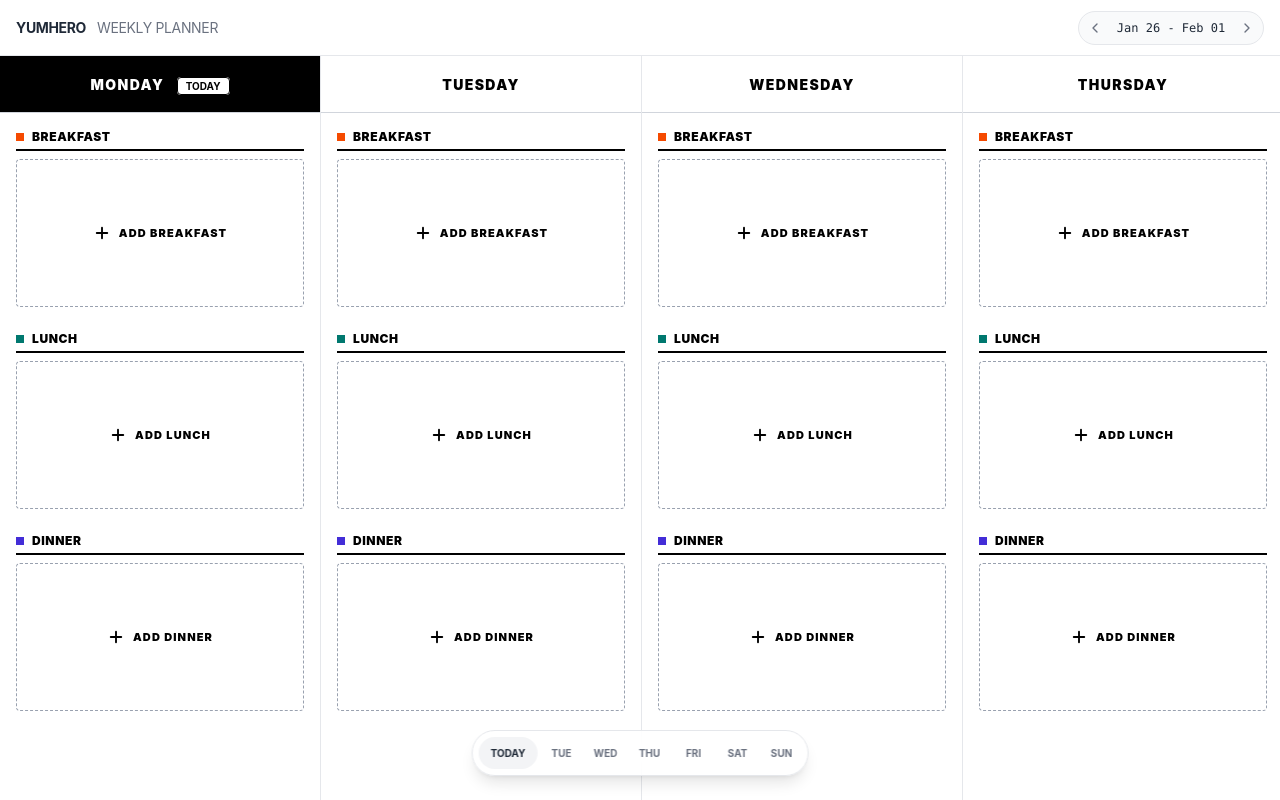
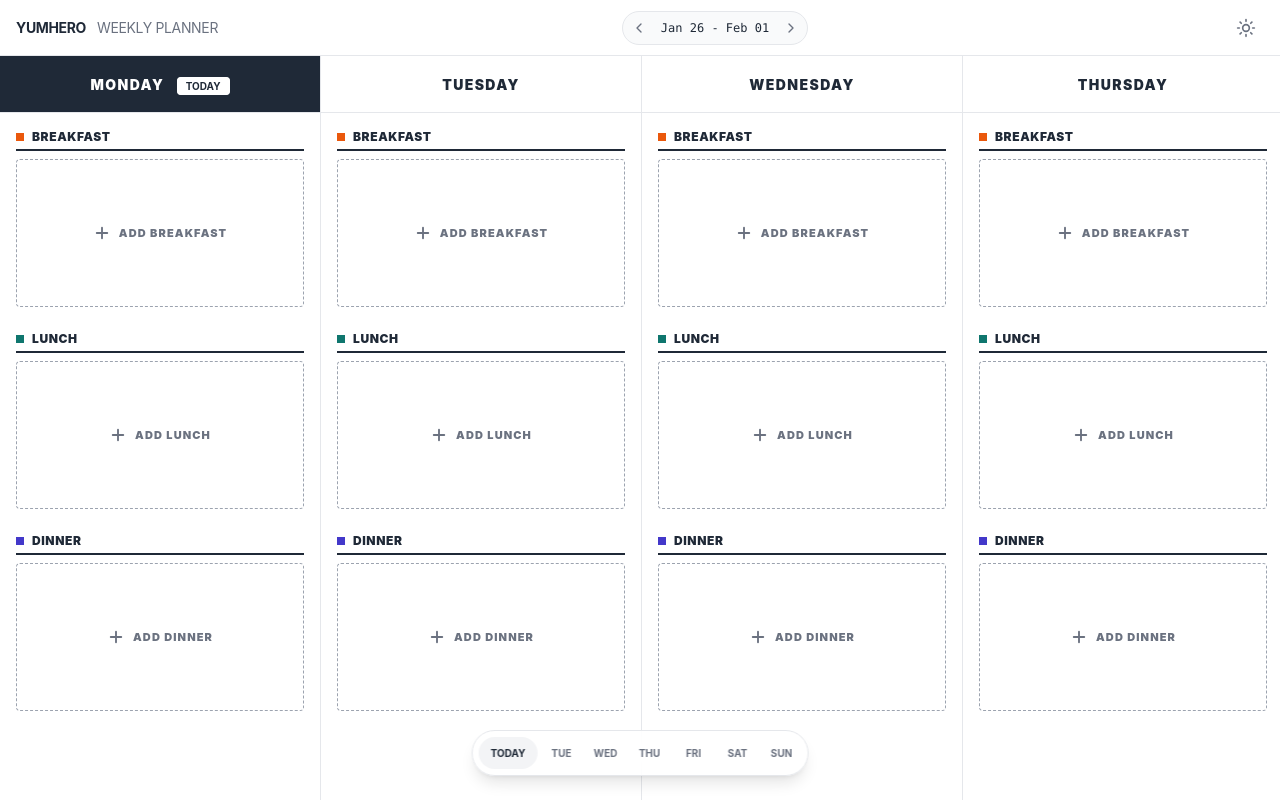
Before and after one commit to binhtran93/yumhero, a SvelteKit app: page / in a window 1280 px wide. Built offline with nearby package versions, Linux system fonts and the light colour scheme.

Commit message:
feat: Implement a theme switcher with light/dark mode support, including a Svelte store, UI toggle, and theme-aware styling updates across components.

```diff
--- a/src/app.css
+++ b/src/app.css
@@ -42,8 +42,7 @@
     --color-action-hover: #111827;
 }
 
-@media (prefers-color-scheme: dark) {
-    :root {
+:root.dark {
     /* --- Dark Mode --- */
 
     /* Backgrounds */
@@ -89,7 +88,6 @@
     --color-action-primary: #e4e4e7;
     --color-action-hover: #ffffff;
 }
-}
 
 @theme {
     /* Mapping Semantic Variables to Tailwind Utilities */
--- a/src/lib/components/DayColumn.svelte
+++ b/src/lib/components/DayColumn.svelte
@@ -13,18 +13,18 @@
 </script>
 
 <div
-  class="flex flex-col h-full w-[85vw] md:w-[320px] bg-white overflow-y-auto"
+  class="flex flex-col h-full w-[85vw] md:w-[320px] bg-bg-surface overflow-y-auto"
 >
   <!-- Sticky Header -->
   <div
-    class={`sticky top-0 z-10 text-center py-4 border-b border-gray-300 ${isToday ? "bg-black text-white" : "bg-white text-black"}`}
+    class={`sticky top-0 z-10 text-center py-4 border-b border-border-default ${isToday ? "bg-text-primary text-bg-surface" : "bg-bg-surface text-text-primary"}`}
   >
     <span class="text-sm uppercase tracking-widest font-black">
       {dayPlan.day}
     </span>
     {#if isToday}
       <span
-        class="ml-2 px-2 py-0.5 rounded-sm bg-white text-black text-[10px] font-bold uppercase border border-black"
+        class="ml-2 px-2 py-0.5 rounded-sm bg-bg-surface text-text-primary text-[10px] font-bold uppercase border border-bg-surface"
         >Today</span
       >
     {/if}
@@ -34,9 +34,10 @@
   <div class="flex-1 flex flex-col p-4 gap-6">
     <!-- Breakfast Section -->
     <div class="flex flex-col gap-2">
-      <div class="flex items-center gap-2 pb-1 border-b-2 border-black">
-        <div class="w-2 h-2 bg-orange-600"></div>
-        <span class="text-xs font-black text-black uppercase tracking-wider"
+      <div class="flex items-center gap-2 pb-1 border-b-2 border-text-primary">
+        <div class="w-2 h-2 bg-accent-breakfast"></div>
+        <span
+          class="text-xs font-black text-text-primary uppercase tracking-wider"
           >Breakfast</span
         >
       </div>
@@ -50,9 +51,10 @@
 
     <!-- Lunch Section -->
     <div class="flex flex-col gap-2">
-      <div class="flex items-center gap-2 pb-1 border-b-2 border-black">
-        <div class="w-2 h-2 bg-teal-700"></div>
-        <span class="text-xs font-black text-black uppercase tracking-wider"
+      <div class="flex items-center gap-2 pb-1 border-b-2 border-text-primary">
+        <div class="w-2 h-2 bg-accent-lunch"></div>
+        <span
+          class="text-xs font-black text-text-primary uppercase tracking-wider"
           >Lunch</span
         >
       </div>
@@ -66,9 +68,10 @@
 
     <!-- Dinner Section -->
     <div class="flex flex-col gap-2">
-      <div class="flex items-center gap-2 pb-1 border-b-2 border-black">
-        <div class="w-2 h-2 bg-indigo-700"></div>
-        <span class="text-xs font-black text-black uppercase tracking-wider"
+      <div class="flex items-center gap-2 pb-1 border-b-2 border-text-primary">
+        <div class="w-2 h-2 bg-accent-dinner"></div>
+        <span
+          class="text-xs font-black text-text-primary uppercase tracking-wider"
           >Dinner</span
         >
       </div>
--- a/src/lib/components/MealSlot.svelte
+++ b/src/lib/components/MealSlot.svelte
@@ -57,7 +57,7 @@
                         e.stopPropagation();
                         onClear(e);
                     }}
-                    class="text-gray-500 hover:text-red-600 transition-colors"
+                    class="text-text-secondary hover:text-red-600 transition-colors"
                     title="Clear"
                 >
                     <X size={14} />
@@ -75,22 +75,22 @@
             {#each recipes as recipe}
                 <!-- High Contrast Card -->
                 <div
-                    class="bg-white rounded border border-gray-300 shadow-sm p-3 relative group cursor-pointer hover:border-black transition-all hover:-translate-y-0.5"
+                    class="bg-bg-surface rounded border border-border-default shadow-sm p-3 relative group cursor-pointer hover:border-text-primary transition-all hover:-translate-y-0.5"
                 >
                     <!-- Type Accent Bar -->
                     <div
                         class={twMerge(
                             "absolute left-0 top-0 bottom-0 w-1.5 rounded-l",
                             type === "breakfast"
-                                ? "bg-orange-600"
+                                ? "bg-accent-breakfast"
                                 : type === "lunch"
-                                  ? "bg-teal-700"
-                                  : "bg-indigo-700",
+                                  ? "bg-accent-lunch"
+                                  : "bg-accent-dinner",
                         )}
                     ></div>
 
                     <h4
-                        class="text-sm font-black text-black mb-2 pl-2 leading-snug"
+                        class="text-sm font-black text-text-primary mb-2 pl-2 leading-snug"
                     >
                         {recipe.title}
                     </h4>
@@ -98,7 +98,7 @@
                     <div class="flex flex-wrap gap-1.5 pl-2">
                         {#each recipe.tags.slice(0, 2) as tag}
                             <span
-                                class="text-[10px] text-black bg-gray-100 px-1.5 py-0.5 rounded border border-gray-300 font-bold"
+                                class="text-[10px] text-text-primary bg-bg-surface-hover px-1.5 py-0.5 rounded border border-border-default font-bold"
                             >
                                 {tag}
                             </span>
@@ -109,7 +109,7 @@
 
             <!-- Clean Add Button -->
             <button
-                class="w-full py-2 rounded border border-dashed border-gray-400 text-gray-700 hover:border-black hover:bg-gray-50 text-[10px] uppercase font-bold transition-all flex items-center justify-center gap-1"
+                class="w-full py-2 rounded border border-dashed border-border-strong text-text-secondary hover:border-text-primary hover:bg-bg-surface-hover text-[10px] uppercase font-bold transition-all flex items-center justify-center gap-1"
             >
                 <Plus size={12} /> Add Item
             </button>
@@ -121,13 +121,15 @@
             tabindex="0"
             onclick={onClick}
             onkeydown={(e) => e.key === "Enter" && onClick()}
-            class="w-full py-16 rounded border border-dashed border-gray-400 hover:border-black hover:bg-gray-50 transition-all cursor-pointer flex items-center justify-center gap-2 group bg-white"
+            class="w-full py-16 rounded border border-dashed border-border-strong hover:border-text-primary hover:bg-bg-surface-hover transition-all cursor-pointer flex items-center justify-center gap-2 group bg-bg-surface"
         >
-            <div class="text-black group-hover:scale-110 transition-transform">
+            <div
+                class="text-text-secondary group-hover:scale-110 transition-transform"
+            >
                 <Plus size={18} strokeWidth={2.5} />
             </div>
             <span
-                class="text-[11px] font-black text-black uppercase tracking-widest"
+                class="text-[11px] font-black text-text-secondary uppercase tracking-widest"
             >
                 Add {type}
             </span>
--- /dev/null
+++ b/src/lib/stores/theme.ts
@@ -0,0 +1,22 @@
+import { browser } from '$app/environment';
+import { writable } from 'svelte/store';
+
+type Theme = 'light' | 'dark';
+
+const userTheme = browser && localStorage.getItem('theme');
+const systemTheme = browser && window.matchMedia('(prefers-color-scheme: dark)').matches;
+
+const initialTheme: Theme = (userTheme as Theme) || (systemTheme ? 'dark' : 'light');
+
+export const theme = writable<Theme>(initialTheme);
+
+theme.subscribe((value) => {
+    if (browser) {
+        localStorage.setItem('theme', value);
+        if (value === 'dark') {
+            document.documentElement.classList.add('dark');
+        } else {
+            document.documentElement.classList.remove('dark');
+        }
+    }
+});
--- a/src/routes/+layout.svelte
+++ b/src/routes/+layout.svelte
@@ -1,5 +1,6 @@
 <script lang="ts">
 	import "../app.css";
+	import { theme } from "$lib/stores/theme";
 	let { children } = $props();
 </script>
 
--- a/src/routes/+page.svelte
+++ b/src/routes/+page.svelte
@@ -151,7 +151,12 @@
         // Logic to refresh plan would go here
     };
 
-    import { ChevronLeft, ChevronRight } from "lucide-svelte";
+    import { ChevronLeft, ChevronRight, Moon, Sun } from "lucide-svelte";
+    import { theme } from "$lib/stores/theme";
+
+    const toggleTheme = () => {
+        $theme = $theme === "light" ? "dark" : "light";
+    };
 </script>
 
 <svelte:window onresize={checkScroll} />
@@ -193,6 +198,18 @@
                 <ChevronRight size={16} />
             </button>
         </div>
+
+        <button
+            class="p-2 ml-4 rounded-full text-text-secondary hover:bg-bg-surface-hover hover:text-text-primary transition-colors"
+            onclick={toggleTheme}
+            aria-label="Toggle Dark Mode"
+        >
+            {#if $theme === "light"}
+                <Sun size={20} />
+            {:else}
+                <Moon size={20} />
+            {/if}
+        </button>
     </header>
 
     <div
```
Lines whose indentation alone changed are shown as unchanged.
